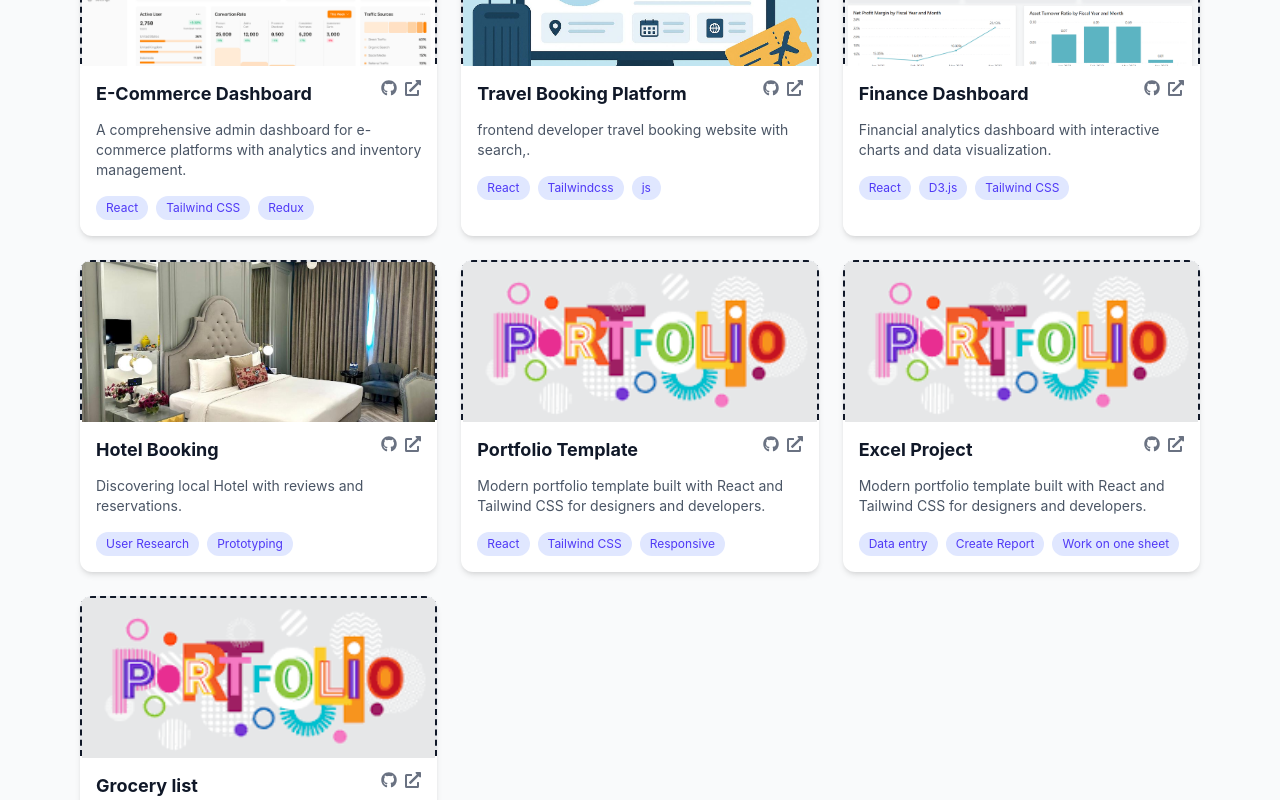
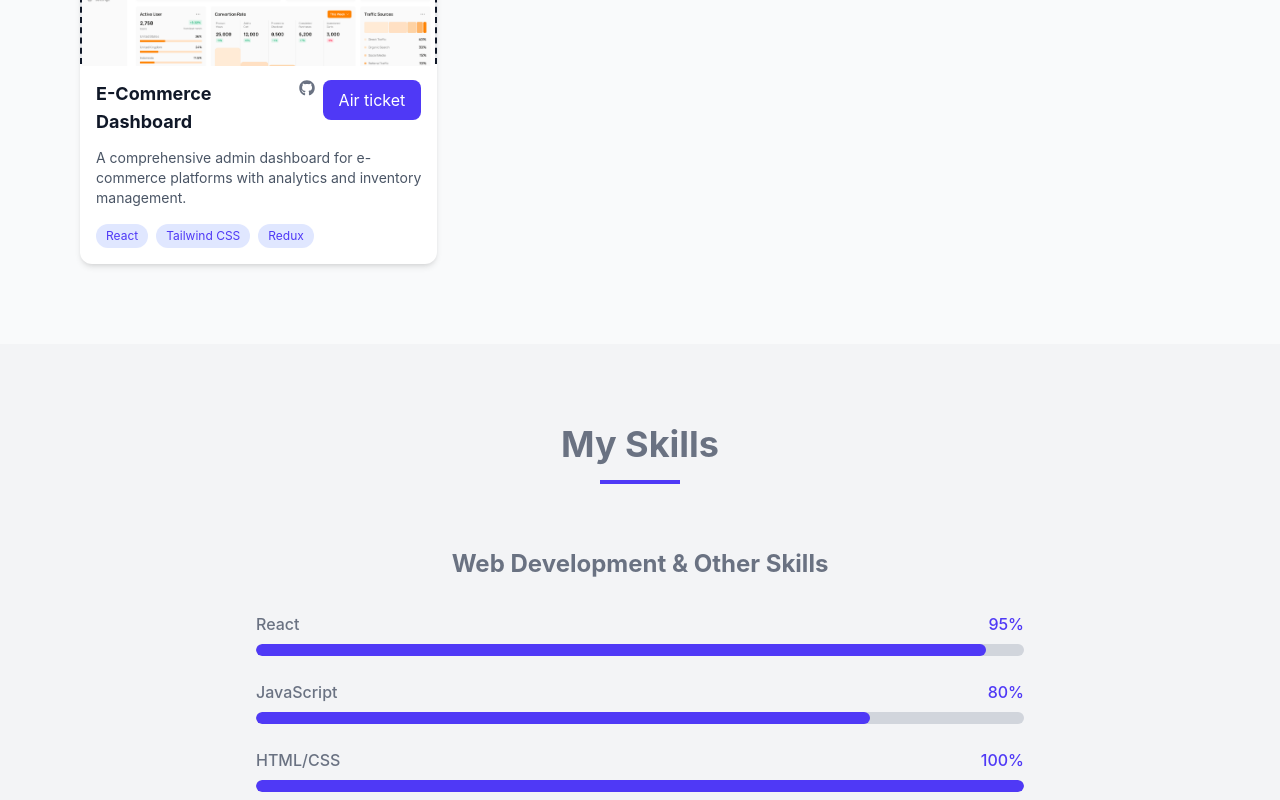
Before and after one commit to AtherSultan/Portfolio, a React (Vite) app: page / in a window 1280 px wide. Shown: the part 2060-2860 px from the top of the page. Built offline with nearby package versions, Linux system fonts and the light colour scheme.

Commit message:
Update contact section

```diff
--- a/src/component/Project.jsx
+++ b/src/component/Project.jsx
@@ -18,7 +18,8 @@ const Projects = () => {
       description:
         "A comprehensive admin dashboard for e-commerce platforms with analytics and inventory management.",
       tags: ["React", "Tailwind CSS", "Redux"],
-      image: E_Dashbord
+      image: E_Dashbord,
+      link: "https://myticket-ten.vercel.app/"
     },
     // {
     //   id: 2,
@@ -29,59 +30,59 @@ const Projects = () => {
     //     // 'Figma',
     //      'UI Design', 'Prototype']
     // },
-    {
-      id: 3,
-      title: "Travel Booking Platform",
-      category: "web",
-      description: "frontend developer travel booking website with search,.",
-      tags: ["React", "Tailwindcss", "js"],
-      image: Travel,
-    },
-    {
-      id: 4,
-      title: "Finance Dashboard",
-      category: "web",
-      description:
-        "Financial analytics dashboard with interactive charts and data visualization.",
-      tags: ["React", "D3.js", "Tailwind CSS"],
-      image: Financia
-    },
-    {
-      id: 5,
-      title: "Hotel Booking",
-      category: "mobile",
-      description:
-        "Discovering local Hotel with reviews and reservations.",
-      tags: ["User Research", "Prototyping"],
-      image: Hotel,
-    },
-    {
-      id: 6,
-      title: "Portfolio Template",
-      category: "web",
-      description:
-        "Modern portfolio template built with React and Tailwind CSS for designers and developers.",
-      tags: ["React", "Tailwind CSS", "Responsive"],
-      image: Portfolio
-    },
-    {
-      id: 7,
-      title: "Excel Project",
-      category: "Ms Excel",
-      description:
-        "Modern portfolio template built with React and Tailwind CSS for designers and developers.",
-      tags: ["Data entry", "Create Report", "Work on one sheet"],
-      image: Portfolio
-    },
-    {
-      id: 8,
-      title: "Grocery list",
-      category: "Food search",
-      description:
-        "Create grocery list with React and Tailwind CSS for designers and developers.",
-      tags: ["Create Report", "Work on one sheet"],
-      image: Portfolio
-    },
+    // {
+    //   id: 3,
+    //   title: "Travel Booking Platform",
+    //   category: "web",
+    //   description: "frontend developer travel booking website with search,.",
+    //   tags: ["React", "Tailwindcss", "js"],
+    //   image: Travel,
+    // },
+    // {
+    //   id: 4,
+    //   title: "Finance Dashboard",
+    //   category: "web",
+    //   description:
+    //     "Financial analytics dashboard with interactive charts and data visualization.",
+    //   tags: ["React", "D3.js", "Tailwind CSS"],
+    //   image: Financia
+    // },
+    // {
+    //   id: 5,
+    //   title: "Hotel Booking",
+    //   category: "mobile",
+    //   description:
+    //     "Discovering local Hotel with reviews and reservations.",
+    //   tags: ["User Research", "Prototyping"],
+    //   image: Hotel,
+    // },
+    // {
+    //   id: 6,
+    //   title: "Portfolio Template",
+    //   category: "web",
+    //   description:
+    //     "Modern portfolio template built with React and Tailwind CSS for designers and developers.",
+    //   tags: ["React", "Tailwind CSS", "Responsive"],
+    //   image: Portfolio
+    // },
+    // {
+    //   id: 7,
+    //   title: "Excel Project",
+    //   category: "Ms Excel",
+    //   description:
+    //     "Modern portfolio template built with React and Tailwind CSS for designers and developers.",
+    //   tags: ["Data entry", "Create Report", "Work on one sheet"],
+    //   image: Portfolio
+    // },
+    // {
+    //   id: 8,
+    //   title: "Grocery list",
+    //   category: "Food search",
+    //   description:
+    //     "Create grocery list with React and Tailwind CSS for designers and developers.",
+    //   tags: ["Create Report", "Work on one sheet"],
+    //   image: Portfolio
+    // },
 
 
   ];
@@ -109,8 +110,8 @@ const Projects = () => {
                 key={filter}
                 onClick={() => setActiveFilter(filter)}
                 className={`px-5 py-2 rounded-full font-medium text-sm transition-colors ${activeFilter === filter
-                    ? "bg-indigo-600 text-white"
-                    : "bg-gray-100 dark:bg-gray-700 text-gray-700 dark:text-gray-300 hover:bg-gray-200 dark:hover:bg-gray-600"
+                  ? "bg-indigo-600 text-white"
+                  : "bg-gray-100 dark:bg-gray-700 text-gray-700 dark:text-gray-300 hover:bg-gray-200 dark:hover:bg-gray-600"
                   }`}
               >
                 {filter.charAt(0).toUpperCase() + filter.slice(1)}
@@ -149,13 +150,20 @@ const Projects = () => {
                     >
                       <FaGithub size={16} />
                     </a>
-
                     <a
+                      href={project.link}
+                      target="_blank"
+                      rel="noopener noreferrer"
+                      className="inline-block px-4 py-2 bg-indigo-600 text-white rounded-lg hover:bg-indigo-700"
+                    >
+                      Air ticket
+                    </a>
+                    {/* <a
                       href="#"
                       className="text-gray-500 hover:text-indigo-600 dark:hover:text-indigo-400"
                     >
                       <FaExternalLinkAlt size={16} />
-                    </a>
+                    </a> */}
                   </div>
                 </div>
 
```
